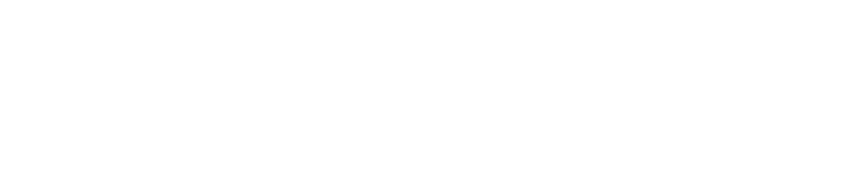
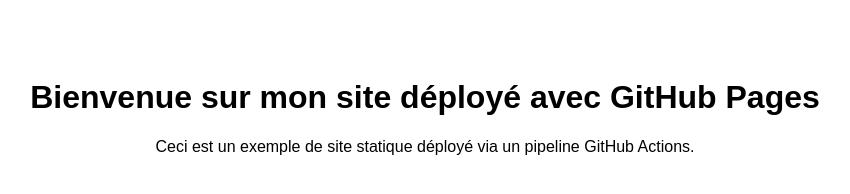
Before and after one commit to youcefpy/tp-github-pages, a plain HTML site: page index.html in a window 1280 px wide. Shown: the whole page, without its empty margins (215-1065 px from the left). Drawn offline with Linux system fonts and the light colour scheme.

Commit message:
index page

```diff
--- a/index.html
+++ b/index.html
@@ -1,12 +1,19 @@
 <!DOCTYPE html>
-<html lang="en">
+<html lang="fr">
 <head>
     <meta charset="UTF-8">
     <meta name="viewport" content="width=device-width, initial-scale=1.0">
-    <title>Hello world</title>
+    <title>Mon TP GitHub Pages</title>
+    <style>
+      body {
+        font-family: Arial, sans-serif;
+        text-align: center;
+        padding-top: 50px;
+      }
+    </style>
 </head>
 <body>
-
-
+    <h1>Bienvenue sur mon site déployé avec GitHub Pages</h1>
+    <p>Ceci est un exemple de site statique déployé via un pipeline GitHub Actions.</p>
 </body>
 </html>
```
